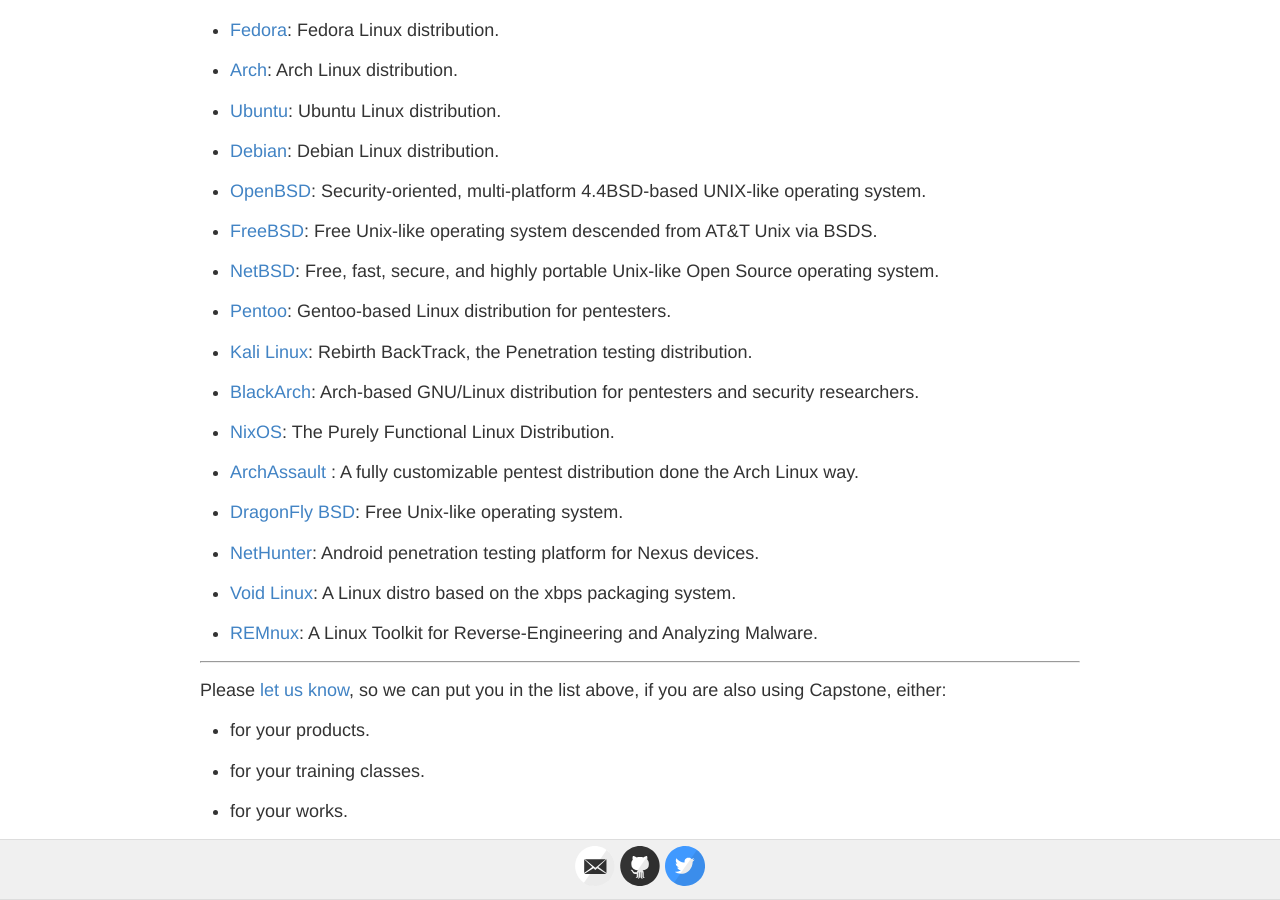
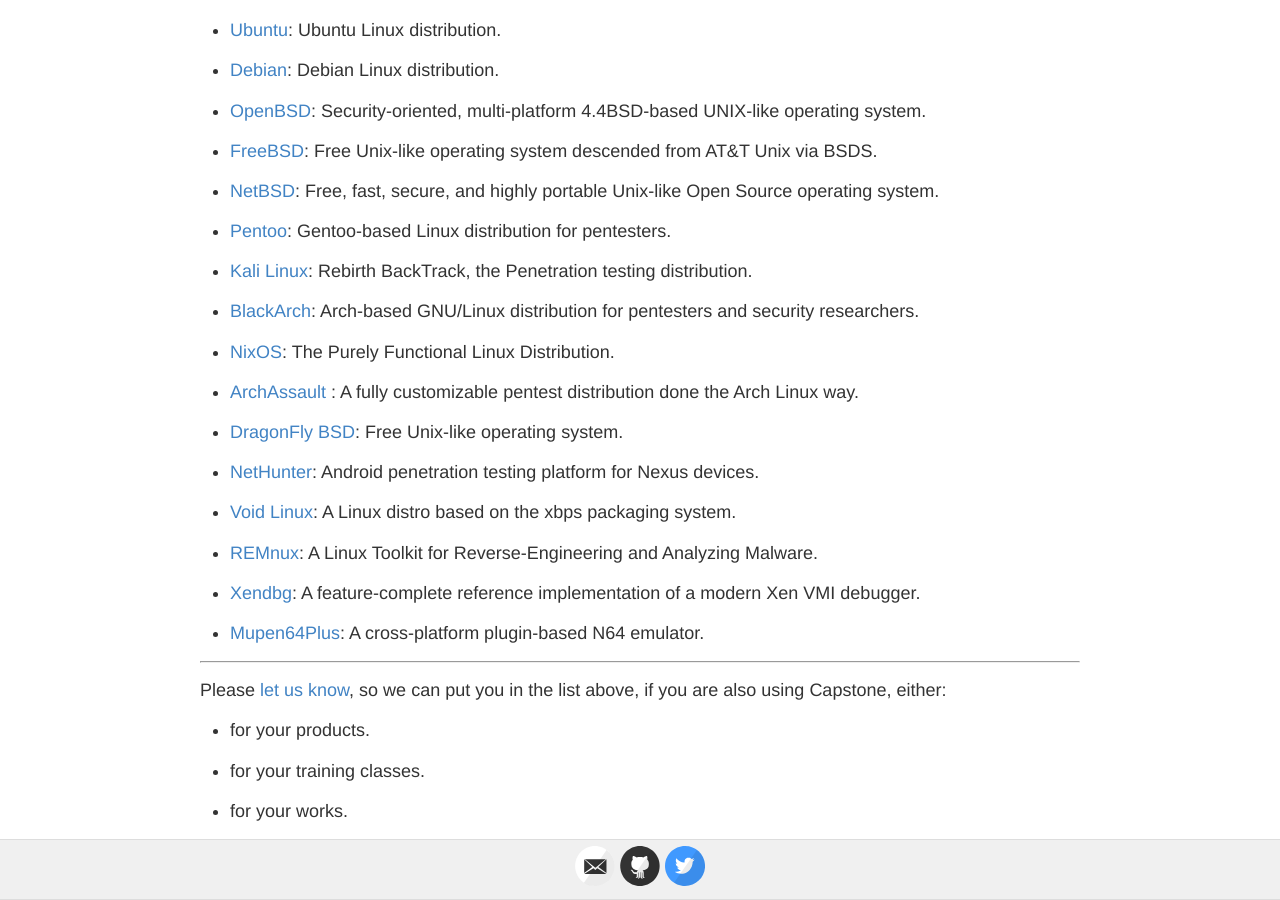
Before and after one commit to capstone-engine/capstone-engine.github.io, a Jekyll site: the page built from showcase.md, in a window 1280 px wide and 900 px high, scrolled down 17908 px. Built offline with Jekyll 4.4.1, drawn with Linux system fonts in a browser that asks for light colours; some of the changed text lies outside the part shown.

Commit message:
showcase

```diff
--- a/showcase.md
+++ b/showcase.md
@@ -888,6 +884,10 @@
 
 - [REMnux](https://remnux.org): A Linux Toolkit for Reverse-Engineering and Analyzing Malware.
 
+- [Xendbg](https://github.com/nccgroup/xendbg): A feature-complete reference implementation of a modern Xen VMI debugger.
+
+- [Mupen64Plus](http://www.mupen64plus.org): A cross-platform plugin-based N64 emulator.
+
 ---
 
 Please [let us know](contact.html), so we can put you in the list above, if you are also using Capstone, either:
```
Also changed, not shown: other parts of showcase.md (+0 -4 lines).
